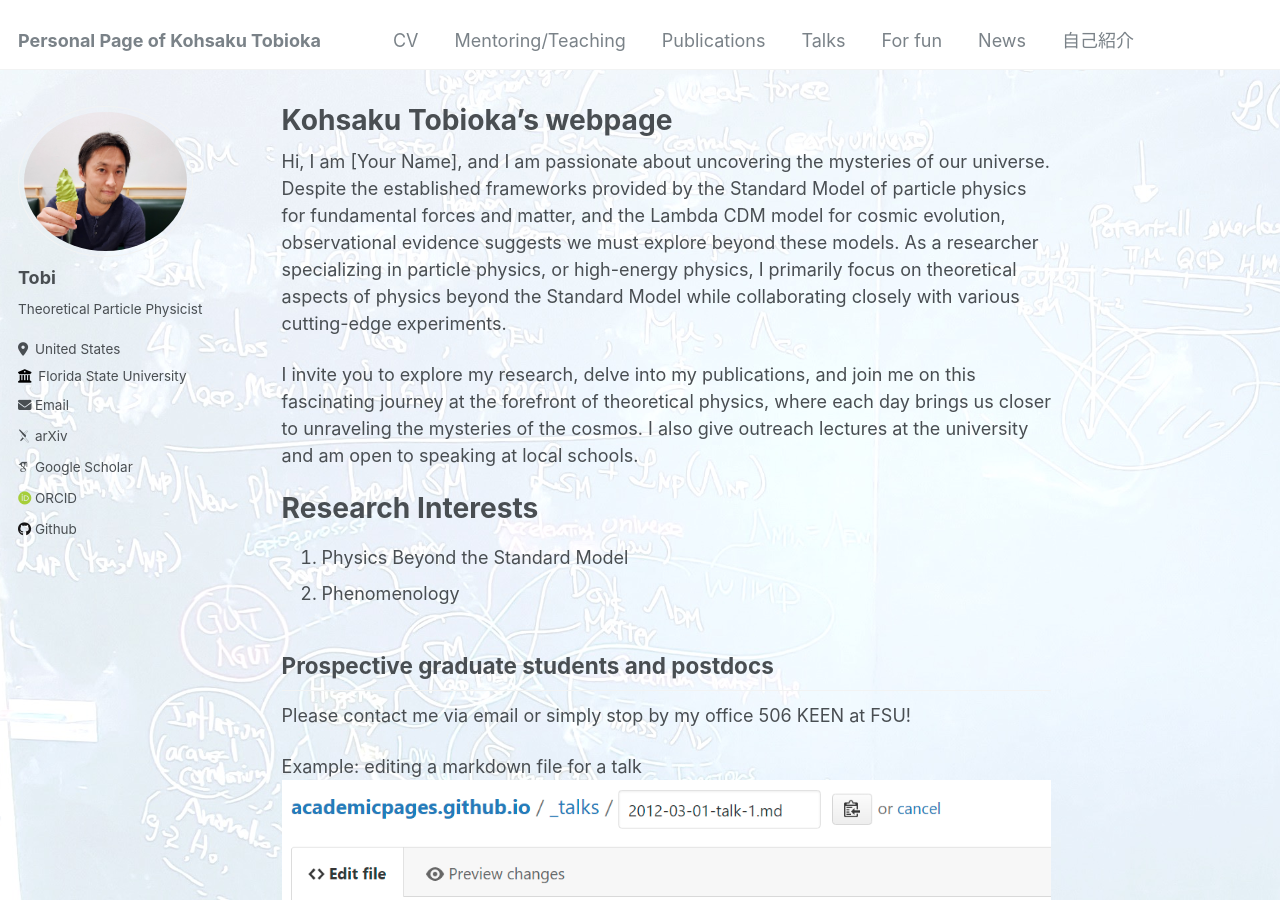
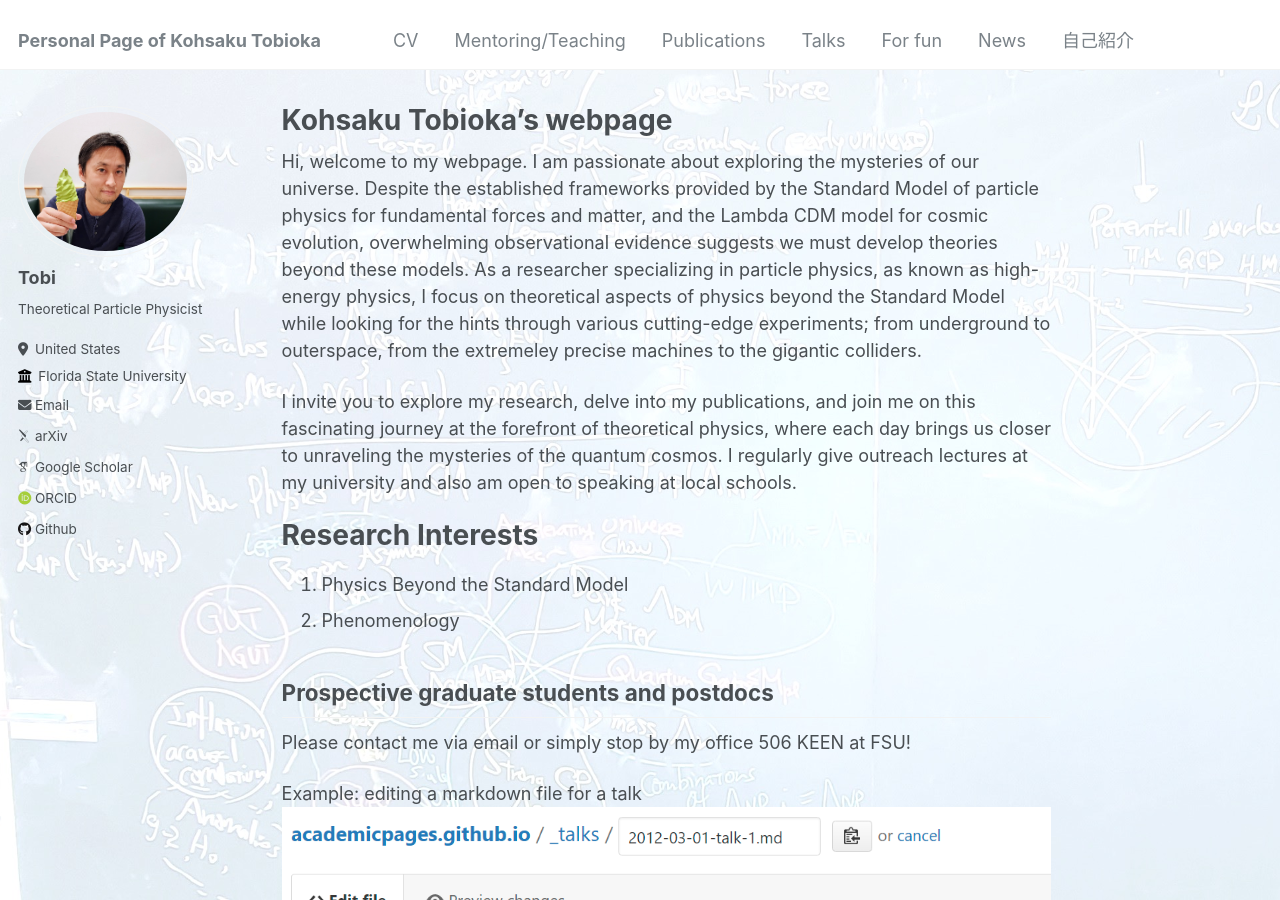
Before and after one commit to Kohsaku-Tobioka/Kohsaku-Tobioka.github.io, a Jekyll site: the page built from _pages/about.md, in a window 1280 px wide and 900 px high. Built offline with Jekyll 4.4.1, drawn with Linux system fonts in a browser that asks for light colours; some web fonts are replaced.

Commit message:
texts improved

```diff
--- a/_pages/about.md
+++ b/_pages/about.md
@@ -7,9 +7,9 @@ redirect_from:
   - /about.html
 ---
 
-Hi, I am [Your Name], and I am passionate about uncovering the mysteries of our universe. Despite the established frameworks provided by the Standard Model of particle physics for fundamental forces and matter, and the Lambda CDM model for cosmic evolution, observational evidence suggests we must explore beyond these models. As a researcher specializing in particle physics, or high-energy physics, I primarily focus on theoretical aspects of physics beyond the Standard Model while collaborating closely with various cutting-edge experiments.
+Hi, welcome to my webpage. I am passionate about exploring the mysteries of our universe. Despite the established frameworks provided by the Standard Model of particle physics for fundamental forces and matter, and the Lambda CDM model for cosmic evolution, overwhelming observational evidence suggests we must develop theories beyond these models. As a researcher specializing in particle physics, as known as high-energy physics, I  focus on theoretical aspects of physics beyond the Standard Model while looking for the hints through various cutting-edge experiments; from underground to outerspace, from the extremeley precise machines to the gigantic colliders.
 
-I invite you to explore my research, delve into my publications, and join me on this fascinating journey at the forefront of theoretical physics, where each day brings us closer to unraveling the mysteries of the cosmos. I also give outreach lectures at the university and am open to speaking at local schools.
+I invite you to explore my research, delve into my publications, and join me on this fascinating journey at the forefront of theoretical physics, where each day brings us closer to unraveling the mysteries of the quantum cosmos. I regularly give outreach lectures at my university and also am open to speaking at local schools.
 
 Research Interests
 ======
```
